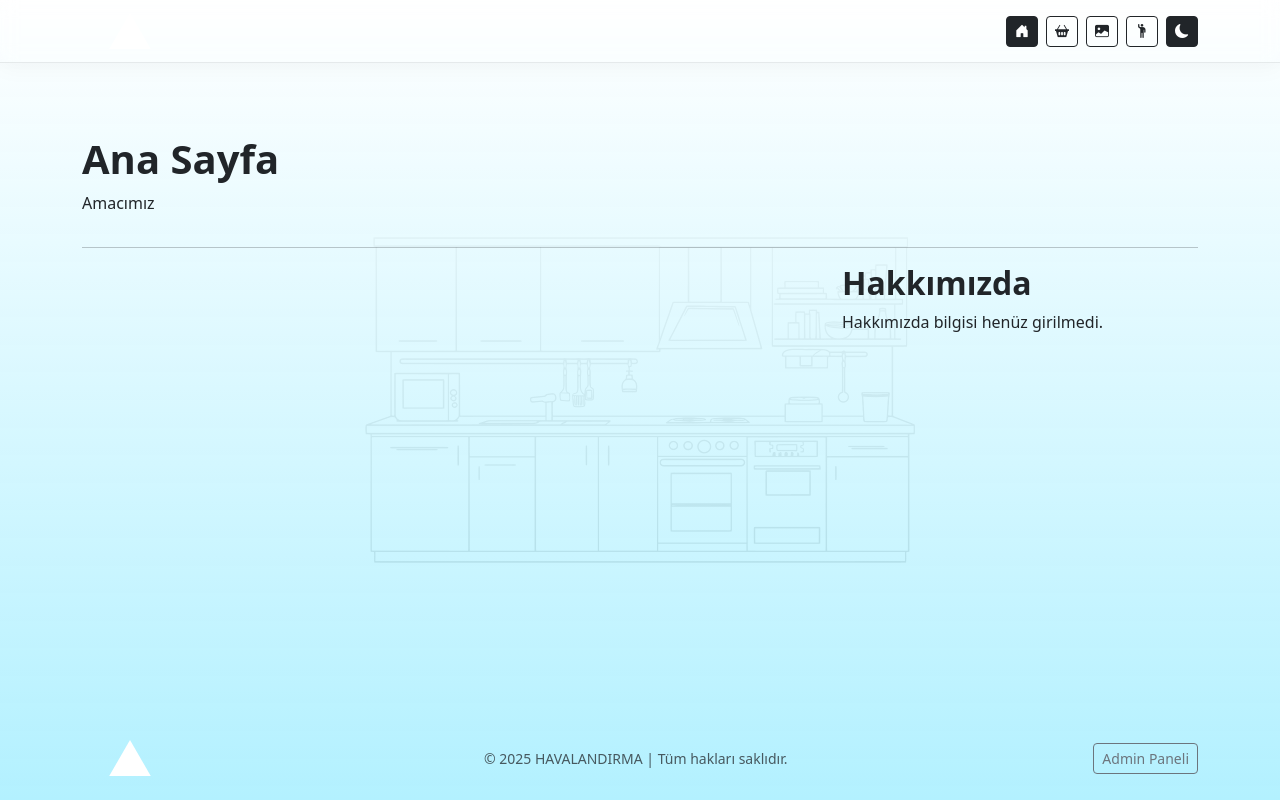
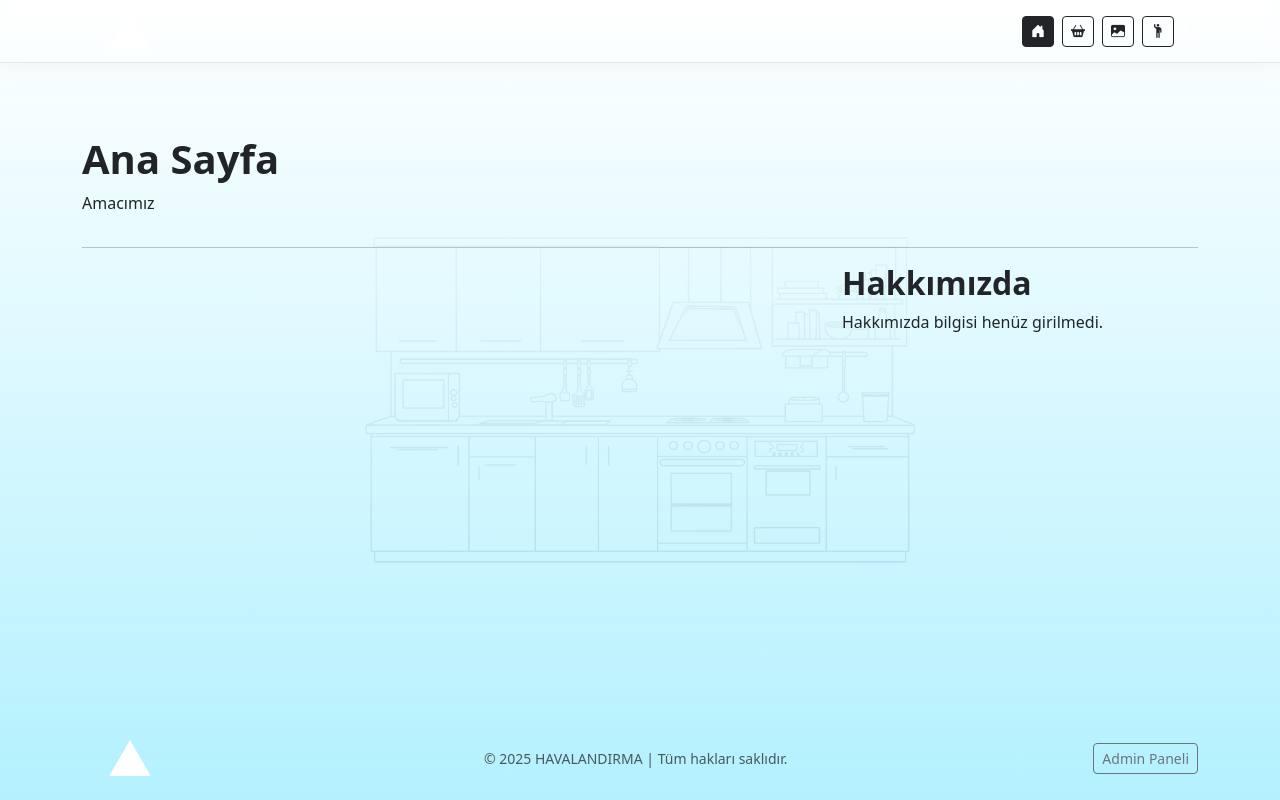
Before and after one commit to chatillon7/aasy_havalandirma, a Next.js app: page / in a window 1280 px wide. Built offline with nearby package versions, Linux system fonts and the light colour scheme; no server answers; the database is empty.

Commit message:
Navbar minor fix abi

```diff
--- a/components/navbar.js
+++ b/components/navbar.js
@@ -116,9 +116,8 @@ export default function Navbar() {
                 <i className="bi bi-person-raised-hand"></i>
               </Link>
             </li>
-          </ul>
-          <button
-            className={`btn btn-sm ms-2 ${
+          <li
+            className={`nav-item ${
               theme === "dark" ? "btn-light" : "btn-dark"
             }`}
             onClick={handleTheme}
@@ -129,7 +128,8 @@ export default function Navbar() {
               ? <i className="bi bi-sun"></i>
               : <i className="bi bi-moon-fill"></i>
             }
-          </button>
+          </li>
+          </ul>
         </div>
       </div>
     </nav>
```
